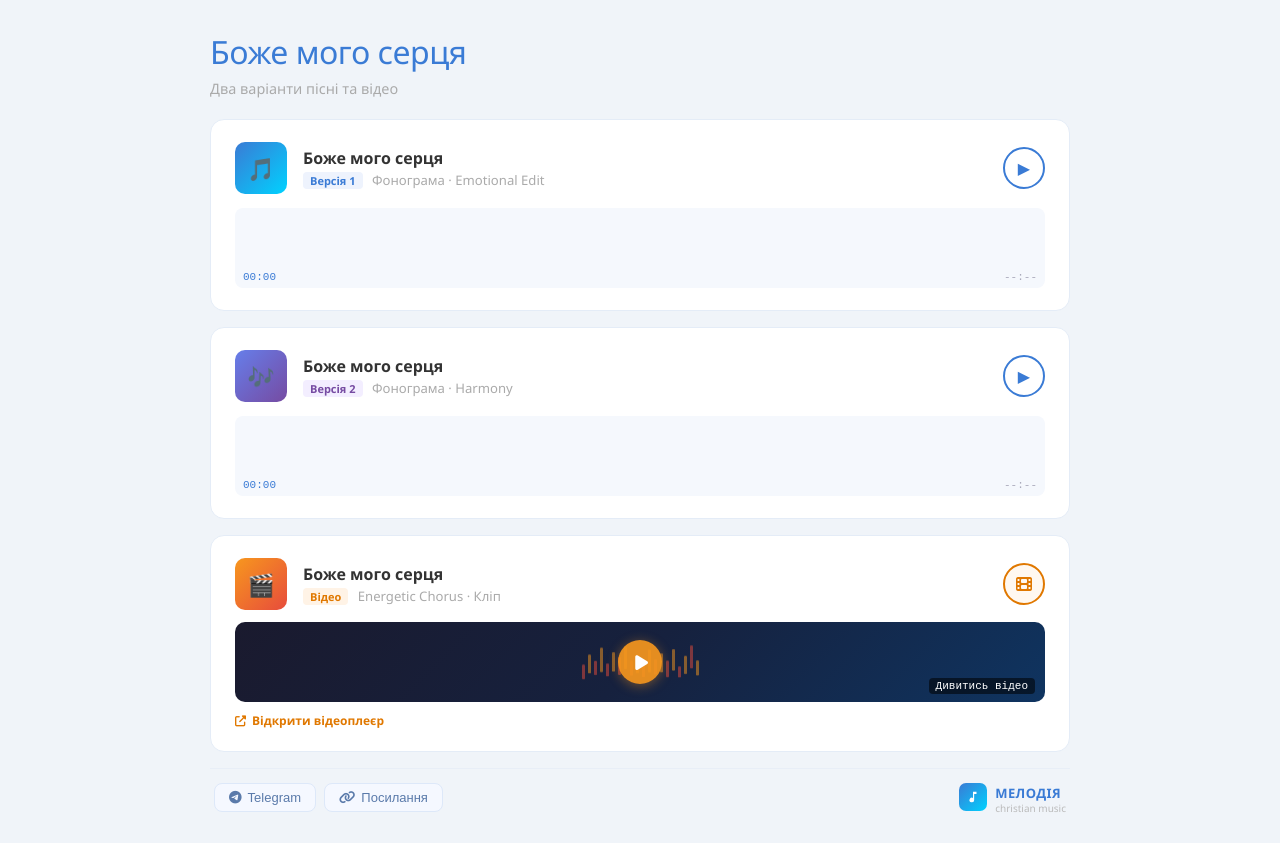
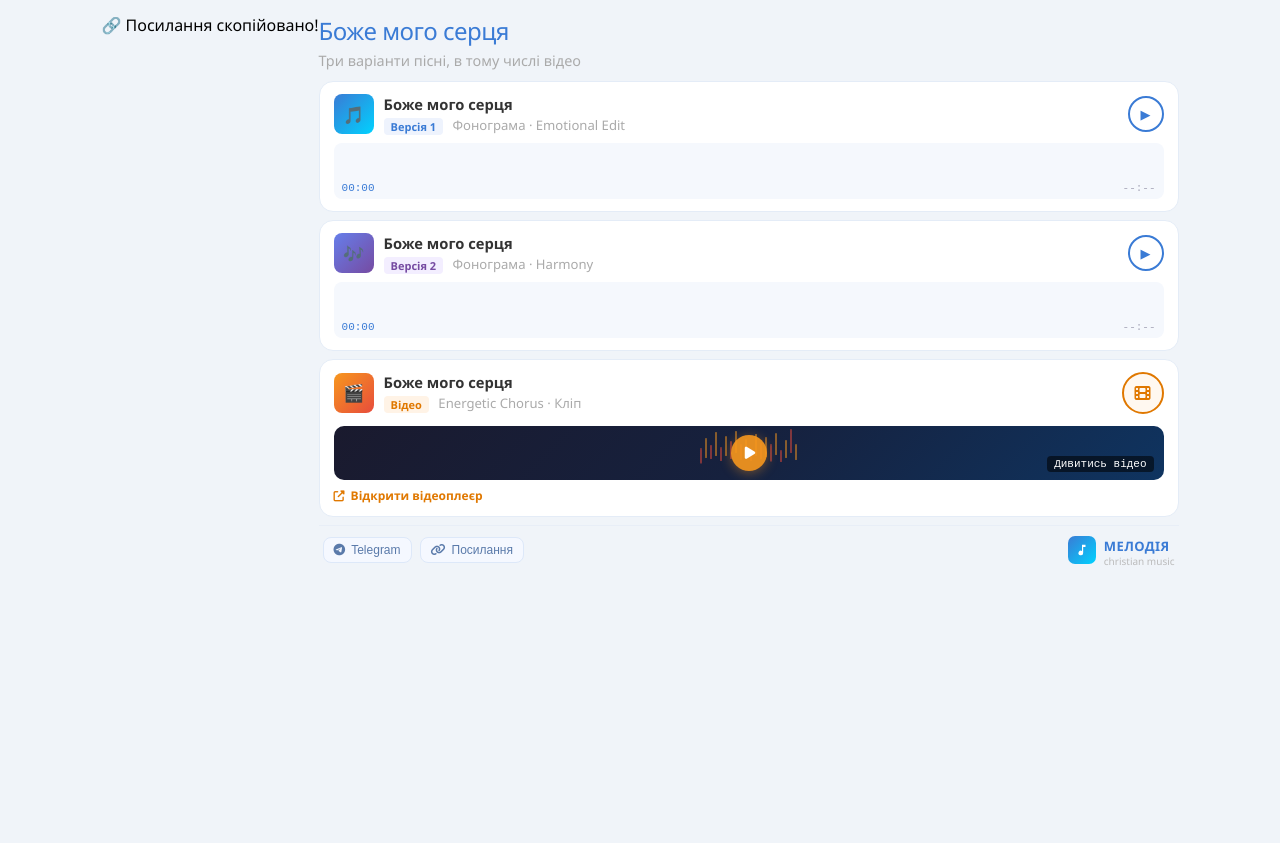
Before and after one commit to christian-word/AI-Mysic, a plain HTML site: page wform.play/player.html in a window 1280 px wide. After the commit the page ends 800 px from the top, so only its background shows below. Drawn offline with Linux system fonts and the light colour scheme.

Commit message:
Add files via upload

```diff
--- a/wform.play/player.html
+++ b/wform.play/player.html
@@ -230,7 +230,25 @@
   .brand-text { font-size: 13px; font-weight: 700; color: #3a7bd5; letter-spacing: 0.4px; }
   .brand-sub { font-size: 10px; color: #bbb; display: block; line-height: 1; }
 
-  .toast {
+  @media (max-height: 820px), (max-width: 480px) {
+    body { padding: 14px 12px; }
+    .page-header { margin-bottom: 10px; }
+    .page-header h1 { font-size: 1.5rem; margin-bottom: 2px; }
+    .track-card, .video-card { padding: 12px 14px; margin-bottom: 8px; }
+    .track-top { margin-bottom: 8px; gap: 10px; }
+    .track-cover { width: 40px; height: 40px; font-size: 17px; border-radius: 8px; }
+    .play-btn { width: 36px; height: 36px; font-size: 13px; }
+    .wave-wrap, .wave-inner { height: 56px; }
+    .video-preview { height: 54px; }
+    .video-preview-bars { height: 34px; }
+    .video-preview-bars span { width: 2px; }
+    .video-play-overlay { width: 36px; height: 36px; font-size: 14px; }
+    .open-video-hint { margin-top: 7px; }
+    .page-footer { padding: 8px 4px 0; margin-top: 4px; }
+    .action-btn { padding: 5px 10px; font-size: 12px; }
+    .track-title { font-size: 0.92rem; }
+  }
+
     position: fixed; top: 20px; left: 50%;
     transform: translateX(-50%) translateY(-20px);
     background: #333; color: white;
@@ -247,7 +265,7 @@
 <div class="page-wrap">
   <div class="page-header">
     <h1>Боже мого серця</h1>
-    <span>Два варіанти пісні та відео</span>
+    <span>Три варіанти пісні, в тому числі відео</span>
   </div>
 
   <!-- Track 1 -->
```
